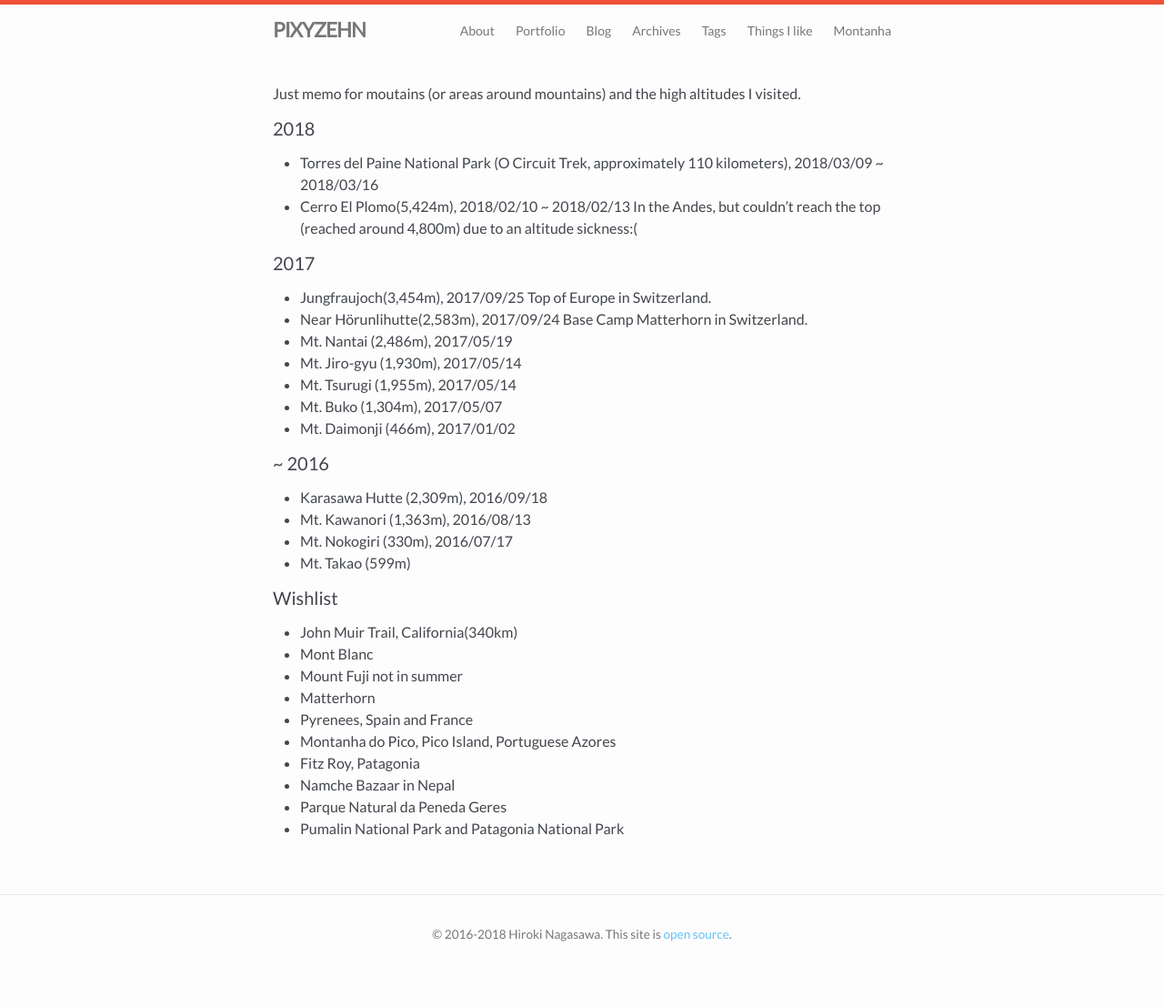
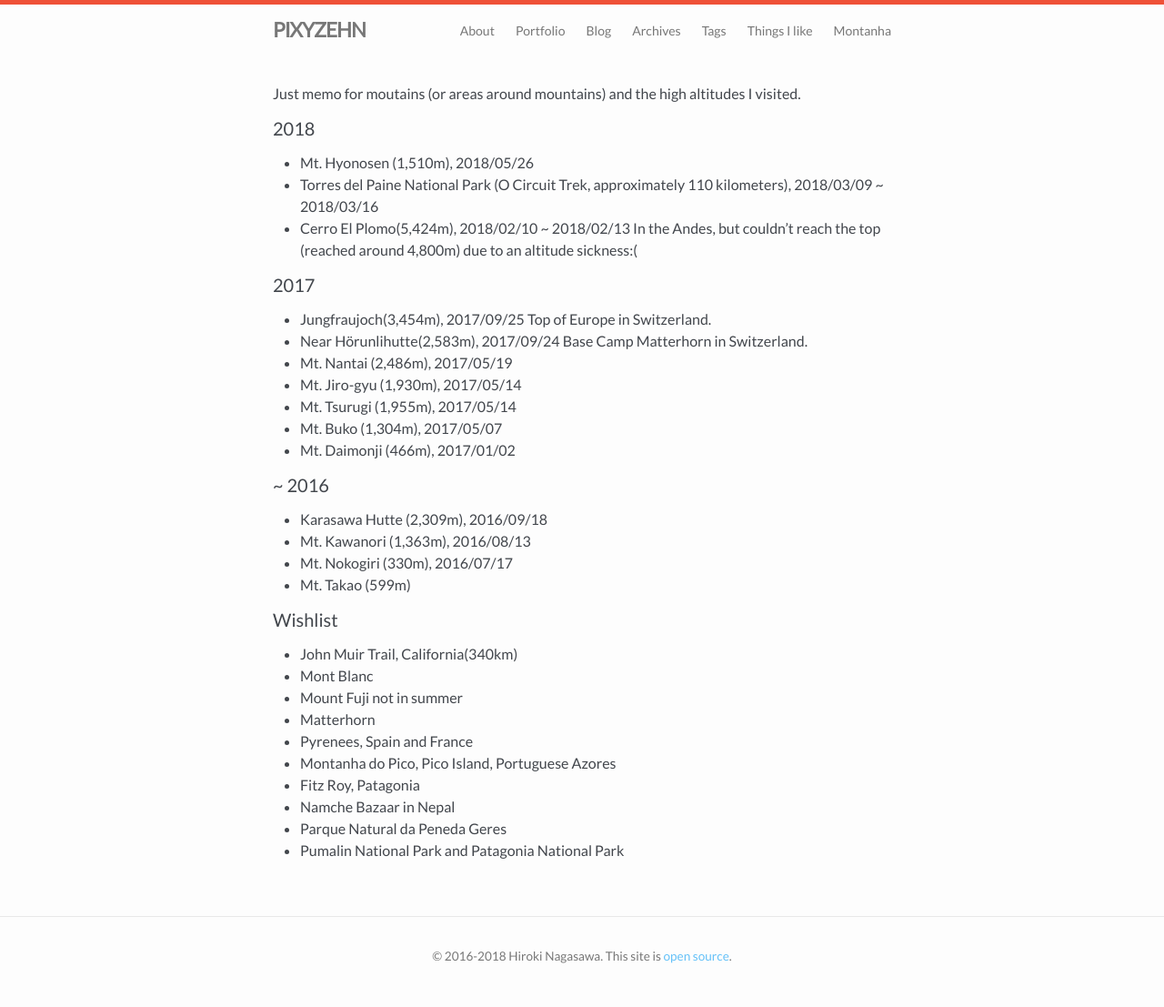
Before and after one commit to pixyzehn/pixyzehn.com, a Jekyll site: the page built from pages/mountain.md, in a window 1280 px wide. Shown: the whole page at 91% size. Built offline with Jekyll 4.4.1, drawn with Linux system fonts in a browser that asks for light colours; nearby versions of some CDN libraries; library files that are not in the unit come from our copies; before the commit the page ends 1083 px from its top, so only the background shows below that.

Commit message:
Update page

```diff
--- a/pages/mountain.md
+++ b/pages/mountain.md
@@ -8,6 +8,7 @@ Just memo for moutains (or areas around mountains) and the high altitudes I visi
 
 <h4>2018</h4>
 
+- Mt. Hyonosen (1,510m), 2018/05/26
 - Torres del Paine National Park (O Circuit Trek, approximately 110 kilometers), 2018/03/09 ~ 2018/03/16
 - Cerro El Plomo(5,424m), 2018/02/10 ~ 2018/02/13
   In the Andes, but couldn't reach the top (reached around 4,800m) due to an altitude sickness:(
```
